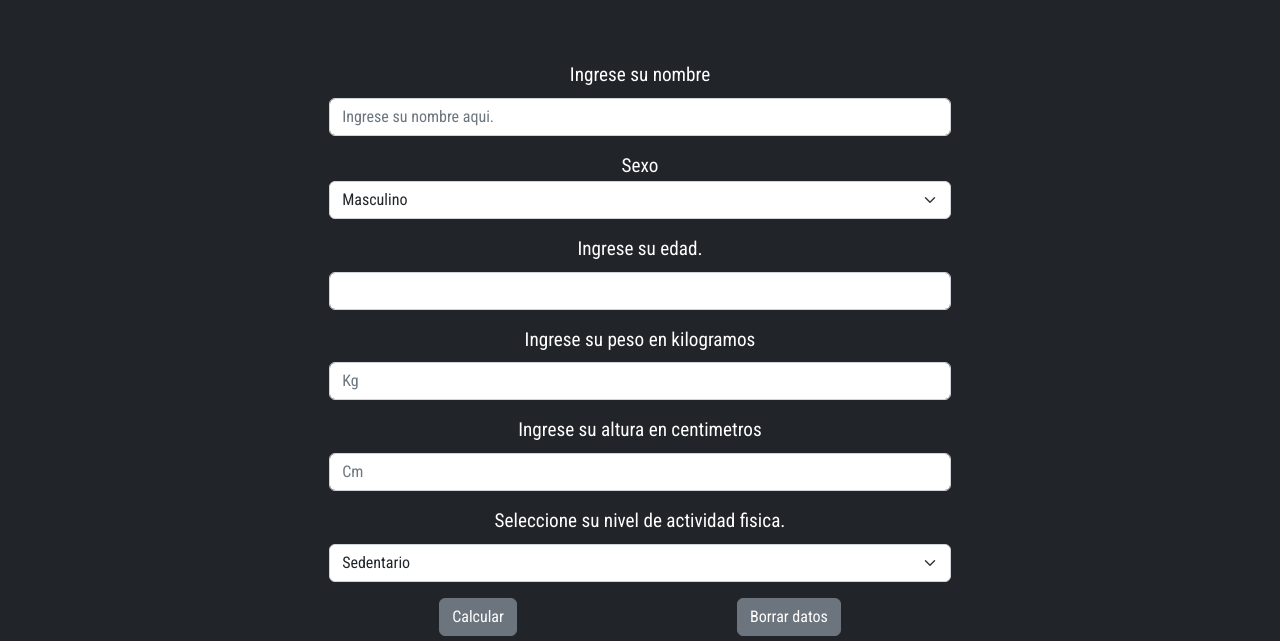
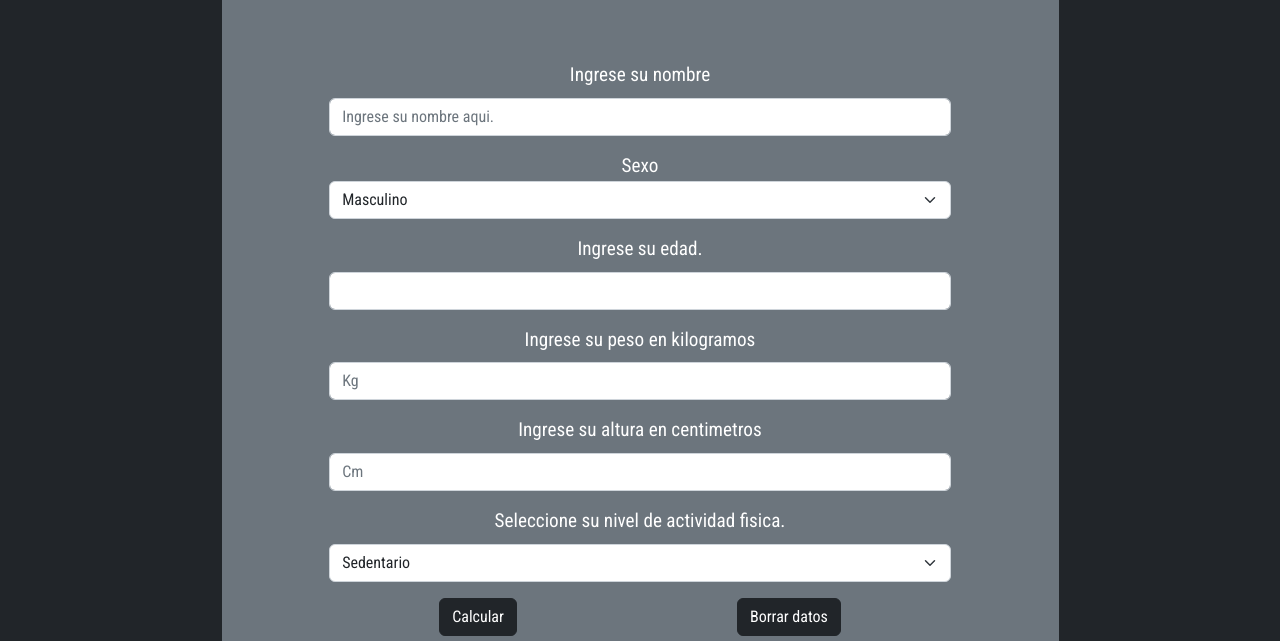
Before and after one commit to tpianavilla/PreEntrega3Pianavilla, a website: page calculadora.html in a window 1280 px wide. Shown: the part 159-800 px from the top of the page. Drawn offline with nearby package versions, Linux system fonts and the light colour scheme.

Commit message:
estilo boton

```diff
--- a/calculadora.html
+++ b/calculadora.html
@@ -82,7 +82,7 @@
 </section>
 <!--CALCULADORA-->
 <section
-      class="w-75 mx-auto text-center text-white bg-dark pt-5 mb-3">
+      class="w-75 mx-auto text-center text-white bg-secondary pt-5 mb-3">
     <div class="content row vh-50 justify-content-center align-items-center ">
       <form id="form" class="mb-3 mt-3 w-75">
 
@@ -121,8 +121,8 @@
         </div>
 
         <div class="d-flex form-group mb-3 justify-content-around align-items-center">
-          <button type="submit" class="btn btn-secondary">Calcular</button>
-          <button type="reset" class="btn btn-secondary">Borrar datos</button>
+          <button type="submit" class="btn btn-dark">Calcular</button>
+          <button type="reset" class="btn btn-dark">Borrar datos</button>
         </div>
       </form>
       <div class="result-container mb-3 " id="result">
```
